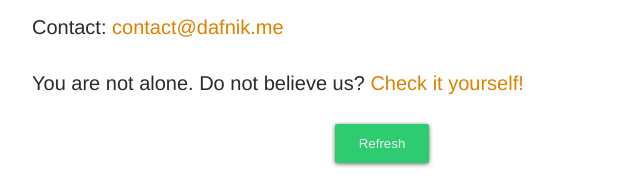
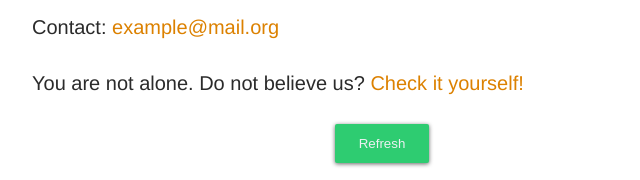
Before and after one commit to Dafnik/maintenance, a plain HTML site: page index.html in a window 1280 px wide. Shown: the part 501-681 px from the top of the page, 258-898 px from the left. Drawn offline with Linux system fonts and the light colour scheme.

```diff
--- a/error.html
+++ b/index.html
@@ -213,7 +213,7 @@
 </script>
 
 <script>
-  const contactEmail = "contact@dafnik.me";
+  const contactEmail = "example@mail.org";
   let timeToRefreshInSeconds = 15;
   let automaticRefresh = true;
 
```
Also changed, not shown: .github/screenshot.png (added), 1 other file.
